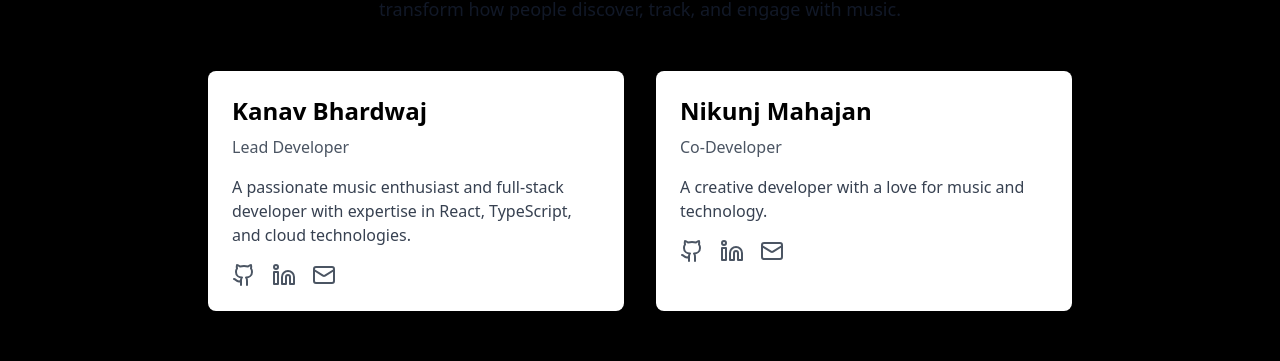
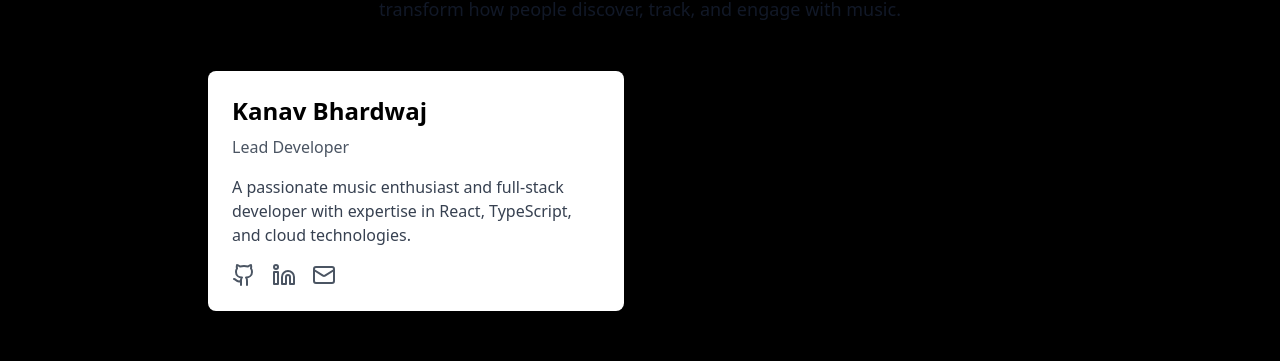
Before and after one commit to Paradox-73/MusicBucket, a React (Vite) app: page /about in a window 1280 px wide. Shown: the part 209-570 px from the top of the page. Built offline with nearby package versions, Linux system fonts and the light colour scheme; no server answers; what spotify-web-api-js would draw is missing.

Commit message:
Remove Nikunj Mahajan from About Us page, making Kanav Bhardwaj the sole creator.

```diff
--- a/src/pages/AboutUs.tsx
+++ b/src/pages/AboutUs.tsx
@@ -18,14 +18,6 @@ const teamMembers: TeamMember[] = [
     github: "https://github.com/Paradox-73",
     linkedin: "https://www.linkedin.com/in/kanav-bhardwaj-a25940281",
     email: "kanavbhardwaj86412a@gmail.com"
-  },
-  {
-    name: "Nikunj Mahajan",
-    role: "Co-Developer",
-    bio: "A creative developer with a love for music and technology.",
-    github: "https://github.com/nikunj169",
-    linkedin: "https://www.linkedin.com/in/nikunj-mahajan-9b43542b6/",
-    email: "nikunjmahajan9937@gmail.com"
   }
 ];
 
```
